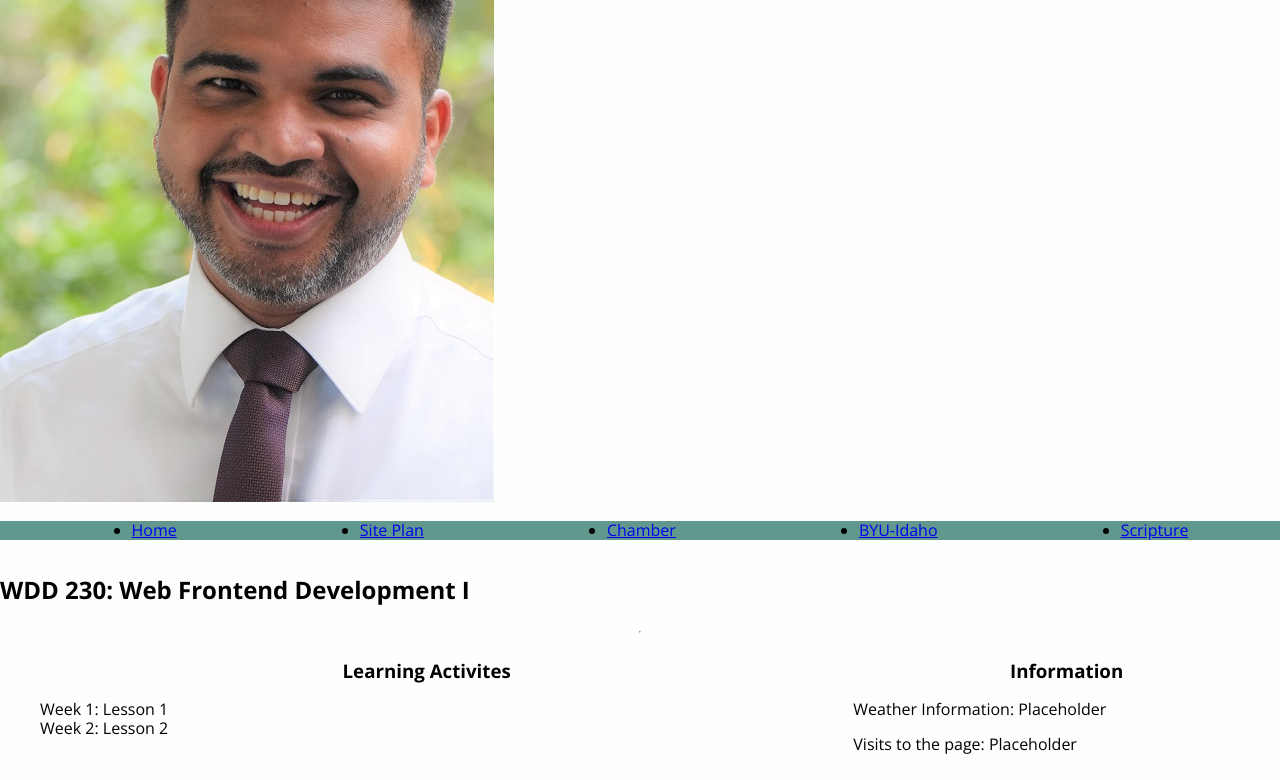
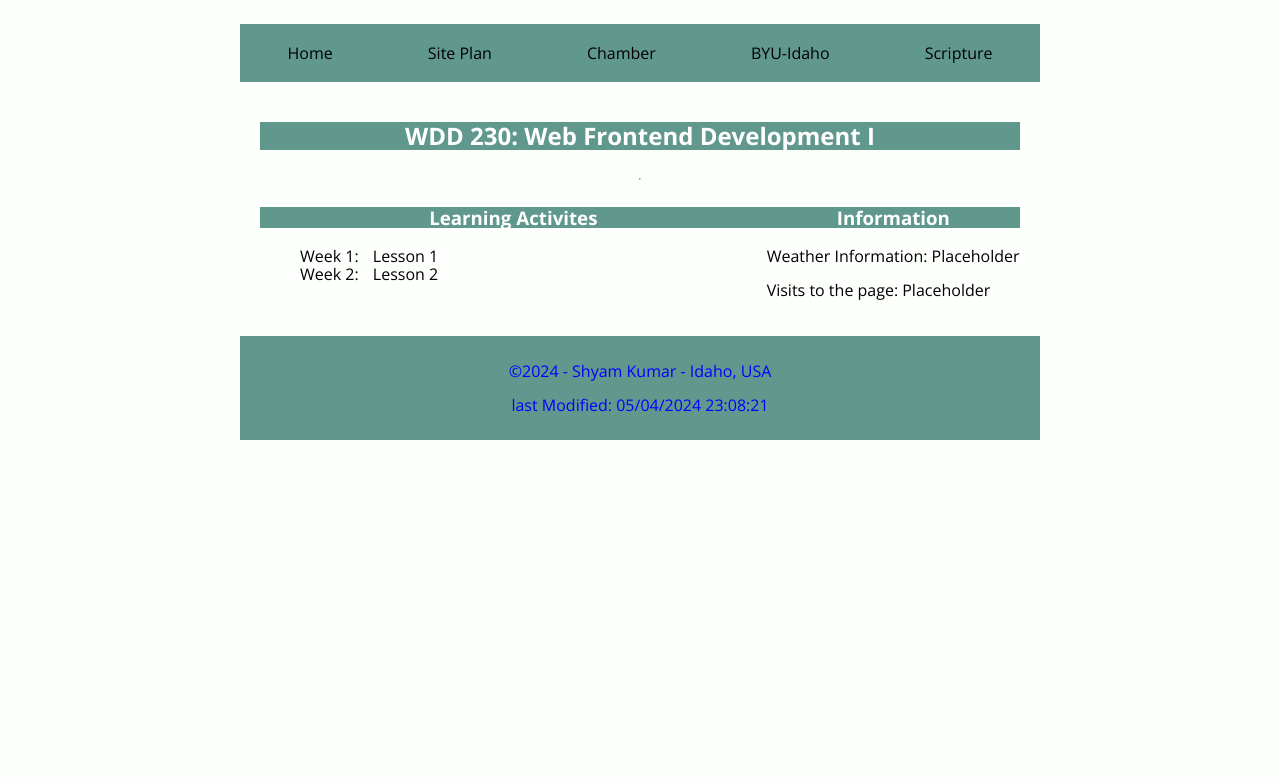
Before and after one commit to ShyamKumar11/wdd230, a plain HTML site: page index.html in a window 1280 px wide. Shown: the part 206-986 px from the top of the page. After the commit the page ends 800 px from the top, so only its background shows below. Drawn offline with nearby package versions, Linux system fonts and the light colour scheme.

Commit message:
Final fixes for assignment update home page.

```diff
--- a/index.html
+++ b/index.html
@@ -20,7 +20,7 @@
 </head>
 
 <body>
-    <div id="" content">
+    <div id="content">
         <header>
             <img src="images\Shyamheadshot-.jpeg" alt="Shyam Kumar Headshot">
         </header>
@@ -50,8 +50,8 @@
                 <section class="card">
                     <h3>Learning Activites</h3>
                     <ul>
-                        <li>Week 1: <a herf="#">Lesson 1</a></li>
-                        <li>Week 2: <a herf="#">Lesson 2</a></li>
+                        <li>Week 1: <a href="#">Lesson 1</a></li>
+                        <li>Week 2: <a href="#">Lesson 2</a></li>
                     </ul>
                 </section>
                 <section class="card">
@@ -59,10 +59,6 @@
                     <p>Weather Information: Placeholder</p>
                     <p>Visits to the page: Placeholder</p>
                 </section>
-            </div>
-
-
-
             </div>
         </main>
         <footer>
--- a/styles/base.css
+++ b/styles/base.css
@@ -2,17 +2,21 @@
 
 :root {
     --background-color: #FDFFFC;
-    --header-coloer: #61988E;
+    --header-color: #61988E;
     --accent-color: #EF6351;
 }
 
 body{
     font-family: "Open Sans", sans-serif;
+    margin: 0;
+    padding: 0;
     background-color: var(--background-color);
+
 }
 
 nav{
     background-color: #61988E;
+
 
 
 }
@@ -22,6 +26,7 @@ nav{
     margin: 0 auto;
 
 
+
 }
 
 
@@ -29,15 +34,22 @@ main{
     display: grid;
     grid-template-columns: 1fr;
 
+}
+
 
 ul{
     list-style: none;
+
+
 }
 
 header{
     display: grid;
     grid-template-columns: 1fr 4fr;
     background-color: var(--background-color);
+    text-align: center;
+    padding: 20px 0 ;
+
 }
 
 header img{
@@ -47,38 +59,67 @@ header img{
 }
 
 header h1{
-    text-align:center ;
-    margin-top: 40px;
+    text-align:right ;
+    margin-top: 10px;
+
+
+}
+
+nav ul {
+    list-style-type: none;
+    padding: 0;
+    margin: 0;
+    text-align: center;
 
 }
 
 
 #content nav ul{
-    background-color: var(--background-color);
+    background-color: var(--header-color);
     color: white;
+/* This is for the first strip, Home, site plan etc.) */
+
+
+
+
 }
 
 nav ul li{
     text-align: center;
     margin: 20px;
+
+
+
+
 }
 
 
 
 nav ul li a{
     color: black;
-    text-decoration: none;
+    text-decoration:none;
     padding: 10px;
+
+}
+
+main {
+
+    padding: 20px;
+
+
 }
 
 main h2{
     text-align: center;
+    background-color: #61988E;
+    color: white;
 }
 
 
 main h3{
     text-align: center;
-    background-color:#61988E
+    background-color:#61988E;
+    color: white;
 
 }
 
@@ -87,17 +128,18 @@ main ul li a{
     text-decoration: none;
     padding: 10px;
 
-
-
 }
 
 footer{
     text-align: center;
-    background-color:#61988E
+    padding: 10px 0;
+    background-color: var(--header-color);
+    color: blue;
 
 }
 
 .card h3{
     accent-color: var(--accent-color);
     text-align: center;
+
 }
```
Lines whose indentation alone changed are shown as unchanged.
